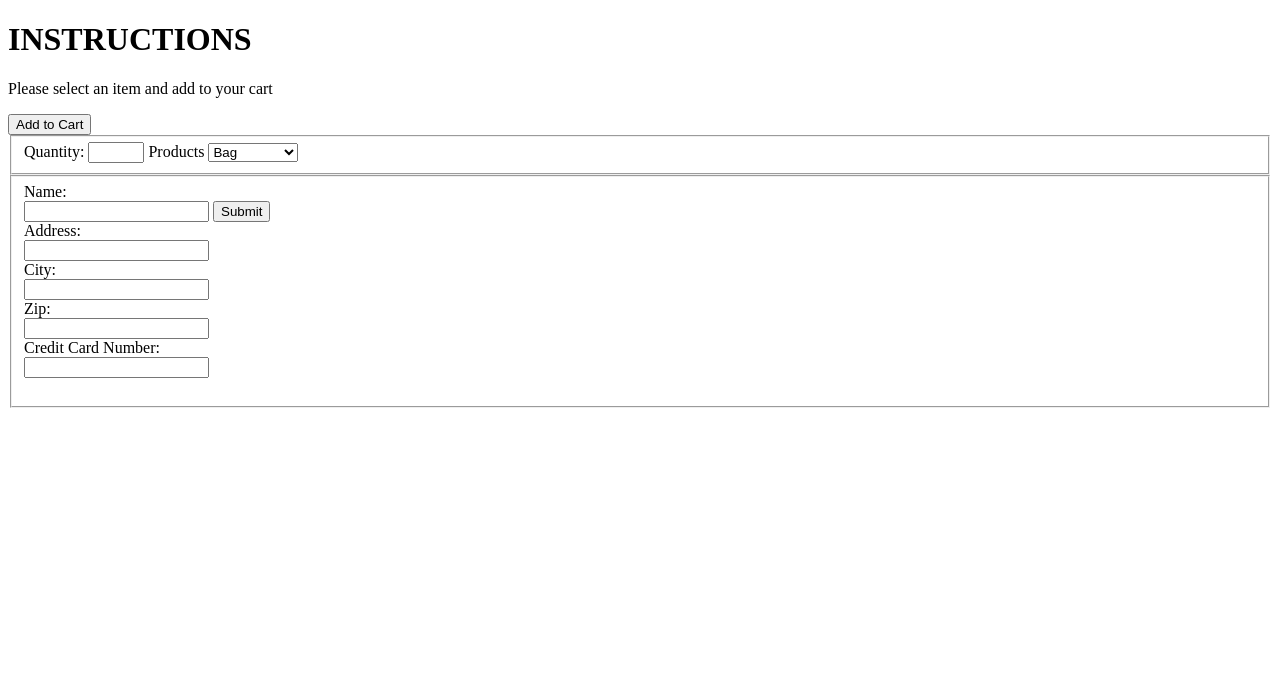
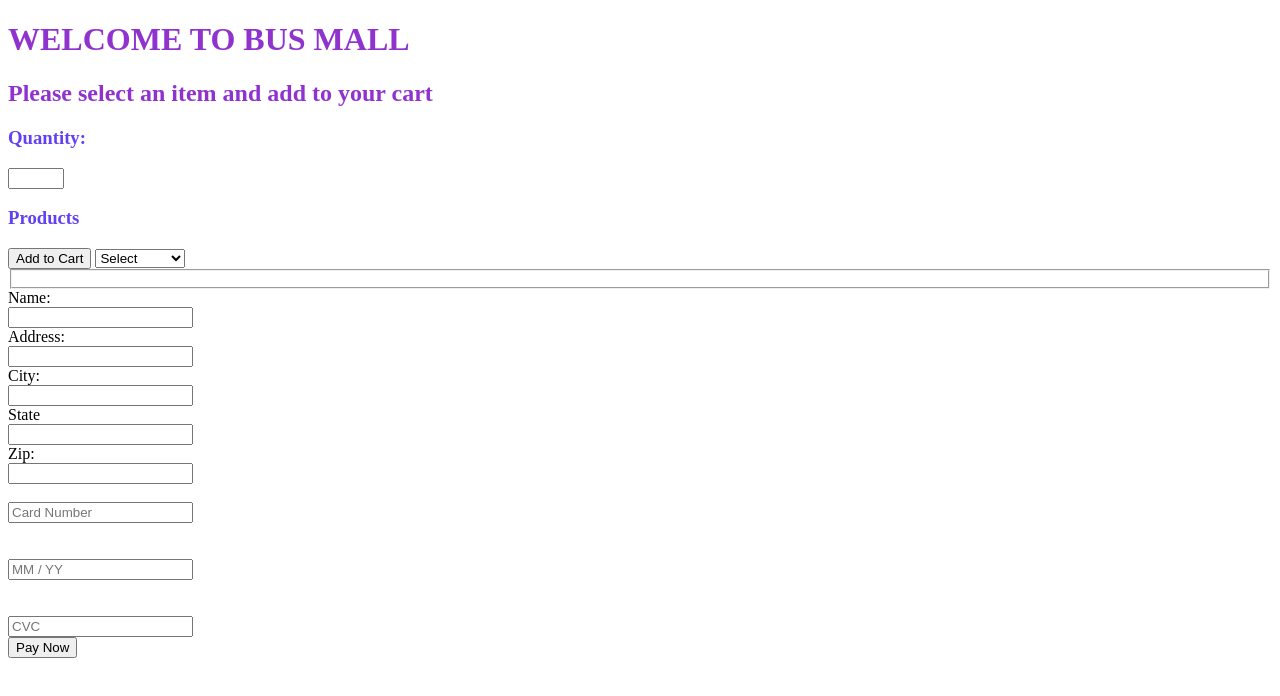
Before and after one commit to sedillon93/order-form, a plain HTML site: page index.html in a window 1280 px wide. Drawn offline with Linux system fonts and the light colour scheme.

Commit message:
the Html page looks great!

```diff
--- a/index.html
+++ b/index.html
@@ -1,24 +1,36 @@
 <!DOCTYPE html>
 <html>
   <head>
+    <style>
+    h1{
+      color:#9033ce
+    }
+    h2{
+      color:#9033ce
+    }
+    h3{
+      color:#6241f4;
+    }
+    </style>
     <link rel="stylesheet" type="text/css" href="style.css">
     <title>Order form for busMall </title>
   </head>
   <header>
-    <a src="cart.html"></a>
-    <h1>INSTRUCTIONS</h1>
-      <p>Please select an item and add to your cart</p>
+    <a href="cart.html"> </a>
+    <h1>WELCOME TO BUS MALL</h1>
+      <h2>Please select an item and add to your cart</h2>
   </header>
   <body>
     <div class="button">
-      <button type="submit">Add to Cart</button>
     </div>
     <form id="form">
-    <fieldset>
-      <label for="quantity">Quantity:</label>
+      <h3><label for="quantity">Quantity:</label></h3>
       <input type="number" min="0" max="25">
-      <label for="products">Products</label>
-      <select name="products" form="dropdown">
+      <br>
+      <h3><label for="products">Products</label></h3>
+      <button type="submit">Add to Cart</button>
+      <select name="products" id="dropdown">
+        <option value="selection">Select</option>
         <option value="bag">Bag</option>
         <option value="boots">Boots</option>
         <option value="bathroom">Bathroom</option>
@@ -40,25 +52,33 @@
         <option value="waterCan">Water-can</option>
         <option value="wineGlass">Wine-glass</option>
       </select>
-    </fieldset
     <table>
       <fieldset>
         <tr>Name:</tr><br>
         <input type="text" name=" " value=" ">
-        <input type="submit" value="Submit">
         <br>
         <tr>Address:</tr><br>
         <input type="text" name=" " value" ">
         <br>
-        <tr>City:<tr><br>
+        <tr>City:<t/r><br>
         <input type="text" name=" " value=" ">
         <br>
-         <tr>Zip:<tr><br>
+        <tr>State</tr><br>
+        <input type="text" name=" " value=" ">
+        <br>
+         <tr>Zip:</tr><br>
         <input type="number" name=" " value=" ">
-        <br>
-        <tr>Credit Card Number:<tr><br>
-        <input type="text" name="" value"">
-        <br><br>
+      <br>
+      <br>
+      <!-- <input class="option" disabled="disabled" id="credit"> -->
+      <input class="cc-number" maxlength="16" name="credit-number" pattern="\d*" placeholder="Card Number" type="tel" /><br>
+      <br>
+      <br><input class="cc-expires" maxlength="7" name="credit-expires" pattern="\d*" placeholder="MM / YY" type="tel" /><br>
+      <br>
+      <br><input class="cc-cvc" maxlength="4" name="credit-cvc" pattern="\d*" placeholder="CVC" type="tel" /><br>
+      </form>
+      <input class="form-submit" type="submit" value="Pay Now" />
+      </div>
     </fieldset>
     </table>
     </form>
```
